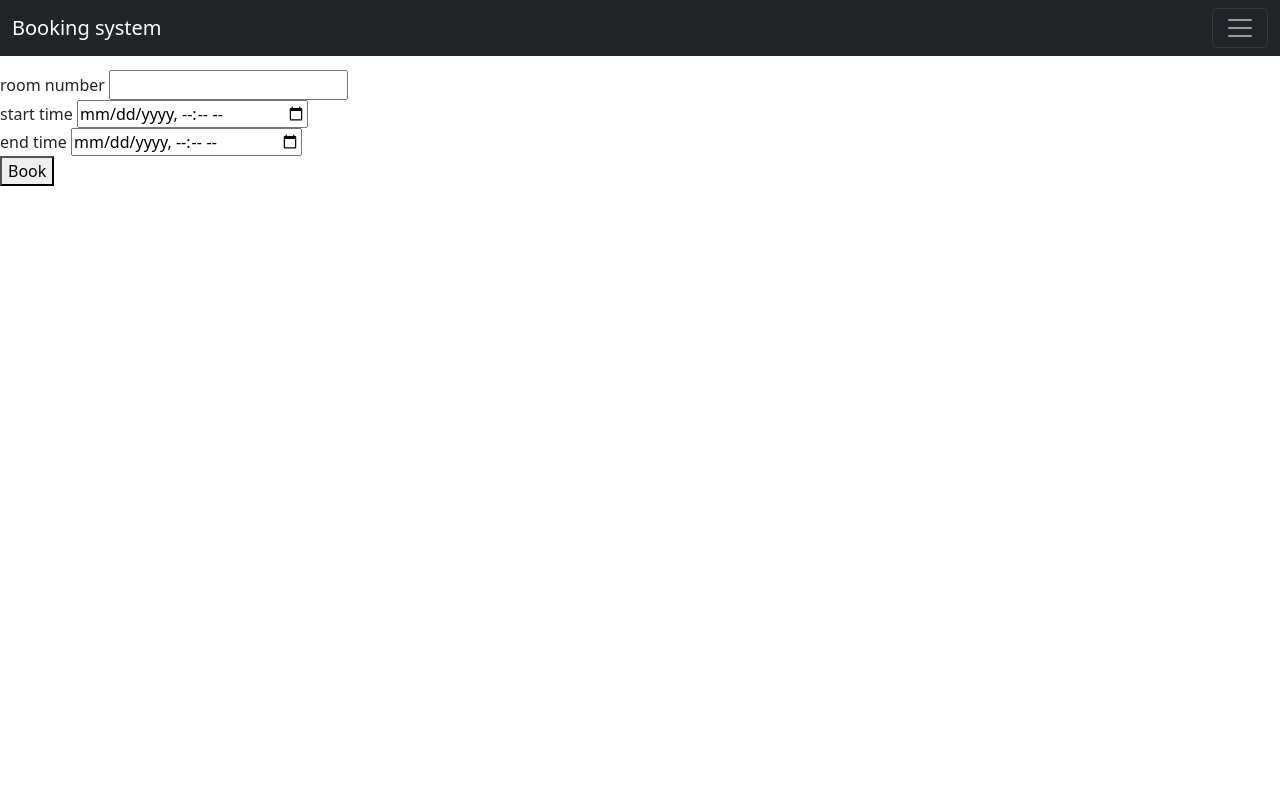
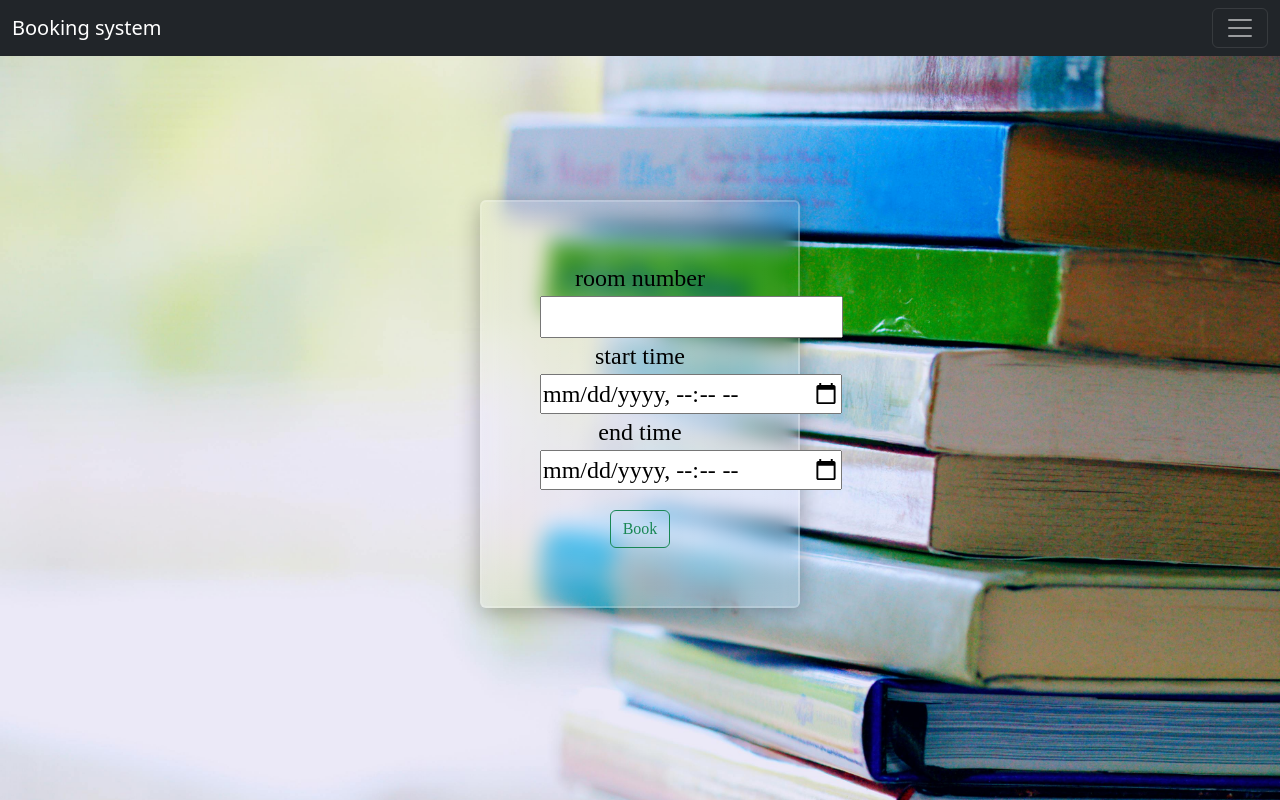
Before and after one commit to Arrxeen/Django_booking_html, a Django app: page /book-room/ in a window 1280 px wide. Run offline with Django 5.2, Linux system fonts and the light colour scheme.

Commit message:
second commit -css

```diff
--- a/static/css/style.css
+++ b/static/css/style.css
@@ -0,0 +1,64 @@
+.child{
+    background: linear-gradient(90deg, rgba(255, 255, 255,0.1),rgba(255, 255, 255, 0));
+    backdrop-filter: blur(10px);
+    box-shadow: 0 5px 25px rgba(0, 0, 0, 0.3);
+    border: 2px solid rgba(255, 255, 255,0.2);
+    border-radius: 6px;
+    margin: 0 auto;
+    margin-top: 200px;
+    width: 25%;
+    padding: 10px;
+    text-align: center;
+    vertical-align: middle;
+    font-size: x-large;
+    font-family:  "Times New Roman", Times, serif;
+    color: black;
+
+}
+
+.child-detail{
+    background: linear-gradient(90deg, rgba(255, 255, 255,0.1),rgba(255, 255, 255, 0));
+    backdrop-filter: blur(10px);
+    box-shadow: 0 5px 25px rgba(0, 0, 0, 0.3);
+    border: 2px solid rgba(255, 255, 255,0.2);
+    border-radius: 6px;
+    margin: 0 auto;
+    margin-top: 20px;
+    width: 25%;
+    padding: 10px;
+    text-align: center;
+    vertical-align: middle;
+    font-size: x-large;
+    font-family:  "Times New Roman", Times, serif;
+    color: black;
+}
+
+.table-classic{
+    width: 1500px;
+}
+
+.child-table{
+    background: linear-gradient(90deg, rgba(255, 255, 255,0.1),rgba(255, 255, 255, 0));
+    backdrop-filter: blur(10px);
+    box-shadow: 0 5px 25px rgba(0, 0, 0, 0.3);
+    border: 2px solid rgba(255, 255, 255,0.2);
+    border-radius: 6px;
+    width: 1520px;
+    padding: 10px;
+    text-align: center;
+    vertical-align: middle;
+}
+
+.td-classic{
+    font-size: x-large;
+}
+
+.td-classic-th{
+    font-size: x-large;
+    font-family:  "Times New Roman", Times, serif;
+}
+
+.back-image{
+    background-image: url('img/backgraund-img.jpg');
+    background-size: cover;
+}
--- a/templates/auntification/login_system.html
+++ b/templates/auntification/login_system.html
@@ -7,9 +7,11 @@
         {% endfor %}
     </ul>
     {% endif %}
+    <div class="child">
     <form method="post" action="{% url 'login' %}">
         {% csrf_token %}
         {{ form.as_p }}
-        <button type="submit">login</button>
+        <button type="submit" class="btn btn-outline-success">login</button>
     </form>
+    </div>
 {% endblock %}
--- a/templates/base.html
+++ b/templates/base.html
@@ -7,7 +7,7 @@
     {% load static %}
     <link rel="stylesheet" href="{% static 'css/style.css' %}">
 </head>
-<body>
+<body class="back-image">
     {% include "header.html" %}
     {% block content %}
 
--- a/templates/booking/booking_form.html
+++ b/templates/booking/booking_form.html
@@ -1,17 +1,22 @@
 {% extends "base.html" %}
-
+<head>
+    {% load static %}
+    <link rel="stylesheet" href="{% static 'css/tooplate.css' %}">
+</head>
 {% block content %}
-<form method="POST" action="{% url 'book-room' %}">
+<div class="child">
+    <form method="POST" action="{% url 'book-room' %}" class="tm-bg-black p-5 h-100">
         {% csrf_token %}
-    <label for="room=number">room number</label>
-    <input type="number" id="room=number" name="room=number">
+            <label for="room=number" >room number</label>
+            <input type="number" id="room=number" name="room=number" class="validate">
         <br>
             <label for="start=time">start time</label>
-    <input type="datetime-local" id="start=time" name="start=time">
+            <input type="datetime-local" id="start=time" name="start=time" class="validate">
         <br>
             <label for="end=time">end time</label>
-    <input type="datetime-local" id="end=time" name="end=time">
+            <input type="datetime-local" id="end=time" name="end=time" class="validate">
         <br>
-    <button type="submit">Book</button>
+            <button type="submit" class="btn btn-outline-success" style="margin-top: 20px;">Book</button>
     </form>
+</div>
     {% endblock %}
--- a/templates/header.html
+++ b/templates/header.html
@@ -1,5 +1,5 @@
 
-    <header style = "margin-top: 70px;" >
+<header style = "margin-top: 70px;" >
         <nav class="navbar navbar-dark bg-dark fixed-top">
             <div class="container-fluid">
               <a class="navbar-brand" href="{% url 'room-list' %}">Booking system</a>
```
Also changed, not shown: templates/auntification/register.html (+10 -2 lines), templates/booking/booking_detail.html (+6 -1 lines), templates/booking/bookings_user.html (+6 -6 lines), templates/booking/room_list.html (+13 -17 lines), static/css/img/backgraund-img.jpg (added), static/css/img/c1.svg (renamed from static/img/c1.svg), static/css/img/c2.svg (renamed from static/img/c2.svg), static/css/img/favicon.ico (renamed from static/img/favicon.ico). Lines whose indentation alone changed are shown as unchanged.
